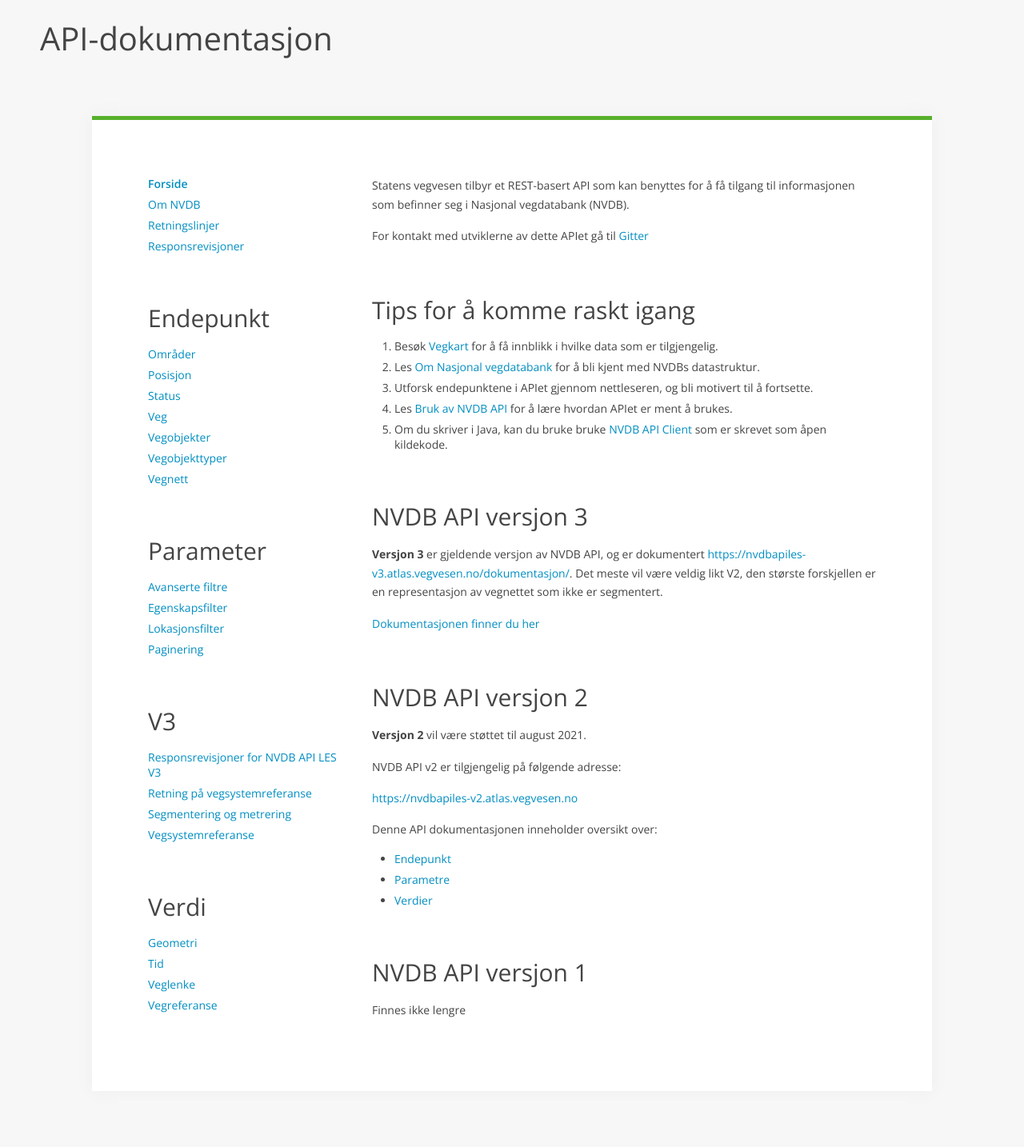
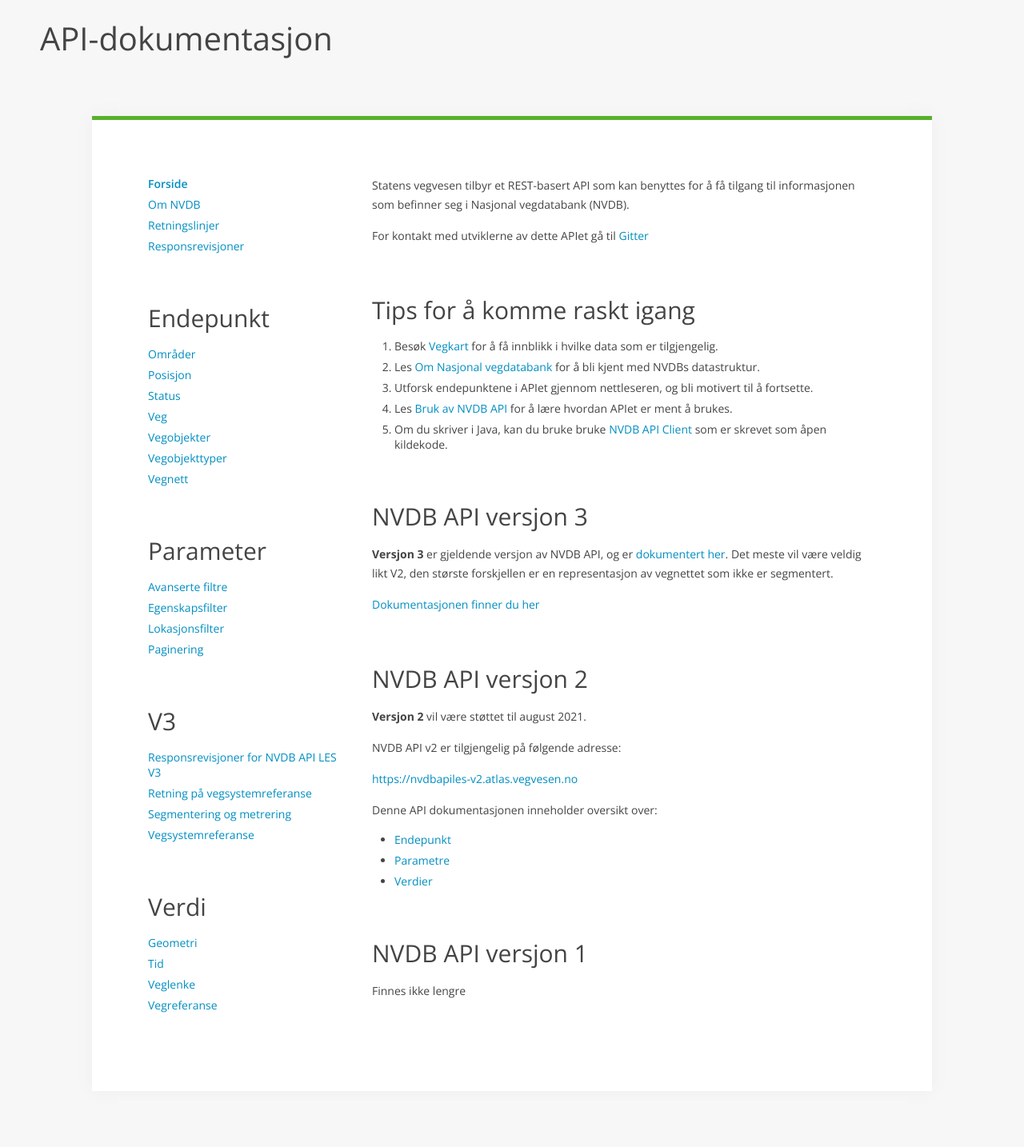
Before and after one commit to nvdb-vegdata/apidokumentasjon, a Jekyll site: the page built from index.md, in a window 1280 px wide. Shown: the whole page at 80% size. Built offline with Jekyll 4.4.1, drawn with Linux system fonts in a browser that asks for light colours; our own code applies the rules of GitHub Pages for plain Markdown files.

Commit message:
Feil markdown

```diff
--- a/index.md
+++ b/index.md
@@ -17,7 +17,7 @@
 5.  Om du skriver i Java, kan du bruke bruke [NVDB API Client](https://github.com/nvdb-vegdata/nvdb-api-client){:target="_blank"} som er skrevet som åpen kildekode.
 
 ## NVDB API versjon 3
-**Versjon 3** er gjeldende versjon av NVDB API, og er dokumentert [https://nvdbapiles-v3.atlas.vegvesen.no/dokumentasjon/](her).
+**Versjon 3** er gjeldende versjon av NVDB API, og er [dokumentert her](https://nvdbapiles-v3.atlas.vegvesen.no/dokumentasjon/).
 Det meste vil være veldig likt V2, den største forskjellen er en representasjon av vegnettet som ikke er segmentert.
 
 [Dokumentasjonen finner du her](https://nvdbapiles-v3.atlas.vegvesen.no/dokumentasjon/)
```
